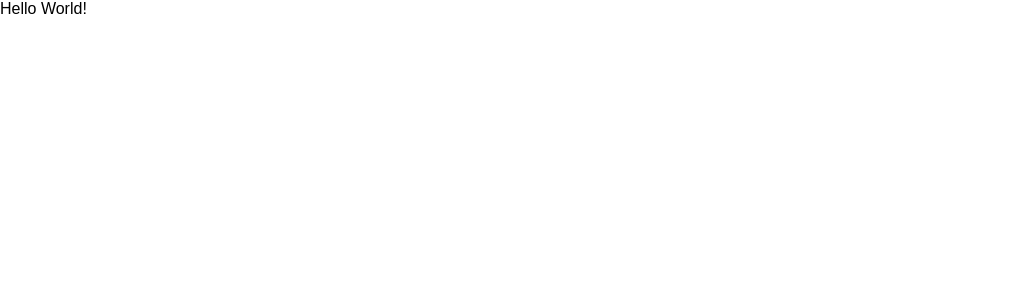
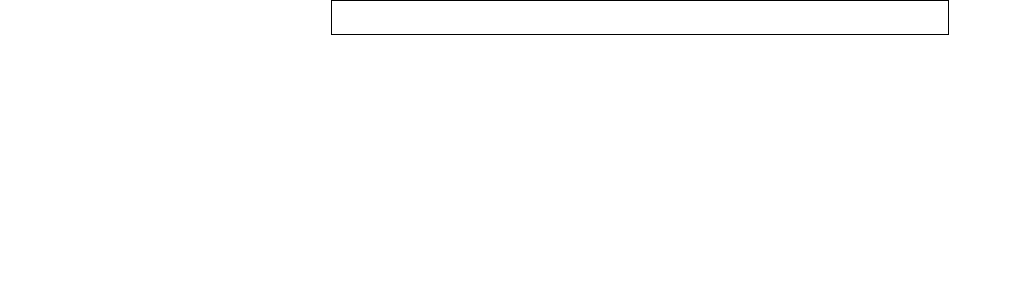
Before and after one commit to sonuram553/react-with-vite, a React (Vite) app: page / in a window 1280 px wide. Shown: the top 300 px of the page, without its empty margins (0-1011 px from the left). Built offline with nearby package versions, Linux system fonts and the light colour scheme.

Commit message:
Create MultiValueField input

```diff
--- a/src/components/App.jsx
+++ b/src/components/App.jsx
@@ -1,7 +1,19 @@
 import React from "react";
+import { useForm, useFieldArray } from "react-hook-form";
+import MultiValueField from "./MultiValueField";
 
 const App = () => {
-  return <div>Hello World!</div>;
+  const { register, control, handleSubmit } = useForm({
+    defaultValues: {
+      authors: [{ name: "" }],
+    },
+  });
+
+  return (
+    <form onSubmit={handleSubmit(() => {})}>
+      <MultiValueField register={register} control={control} name="authors" />
+    </form>
+  );
 };
 
 export default App;
--- /dev/null
+++ b/src/components/MultiValueField.jsx
@@ -0,0 +1,30 @@
+import React from "react";
+import { useFieldArray } from "react-hook-form";
+
+const MultiValueField = ({ register, control, name }) => {
+  const { fields, append } = useFieldArray({ control, name });
+
+  const handleKeyDown = (e, index) => {
+    if (e.key === "Enter") {
+      e.preventDefault();
+      if (index === fields.length - 1) {
+        append({ name: "" });
+      }
+    }
+  };
+
+  return (
+    <div className="mv-field">
+      {fields.map((field, index) => (
+        <input
+          type="text"
+          key={field.id}
+          {...register(`authors.${index}.name`)}
+          onKeyDown={(e) => handleKeyDown(e, index)}
+        />
+      ))}
+    </div>
+  );
+};
+
+export default MultiValueField;
--- /dev/null
+++ b/src/styles/_mv-field.scss
@@ -0,0 +1,16 @@
+.mv-field {
+  width: 600px;
+  margin: auto;
+
+  border: 1px solid;
+  display: flex;
+  padding: 8px;
+  gap: 8px;
+  flex-wrap: wrap;
+}
+
+.mv-field input:last-child {
+  flex: 1;
+  border: none;
+  outline: none;
+}
--- a/src/styles/main.scss
+++ b/src/styles/main.scss
@@ -1 +1,2 @@
-@import 'reset';
+@import "reset";
+@import "mv-field";
```
